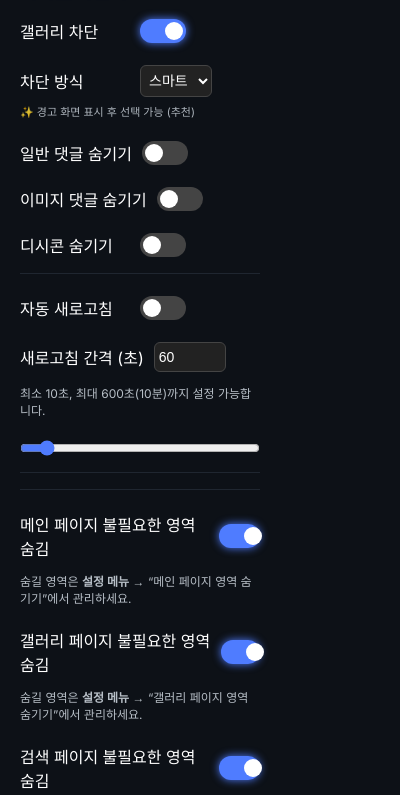
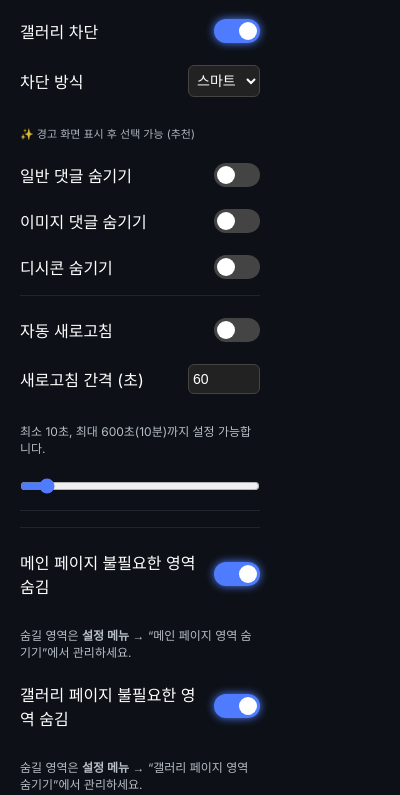
Before and after one commit to diligencefrozen/DCinside-Gallery-Blocker, a browser extension: page popup.html in a window 400 px wide. Shown: the part 49-844 px from the top of the page. Drawn offline with Linux system fonts and the light colour scheme.

Commit message:
Fix hint paragraph margin and styling
Adjust margin for hint paragraph and update styles.

```diff
--- a/popup.html
+++ b/popup.html
@@ -44,6 +44,11 @@
     accent-color:var(--neon);
   }
   label.row{display:flex;align-items:center;gap:10px}
+  /* 라벨은 가변 폭, 입력/스위치는 고정 폭으로 우측 정렬 */
+  label.row > span{flex:1 1 auto;min-width:110px}
+  label.row > .switch,
+  label.row > select,
+  label.row > input[type="number"]{flex:0 0 auto}
 
   /* UID 입력 */
   .row-input{
@@ -61,7 +66,7 @@
     padding:8px 12px;
   }
   .muted{font-size:12px;opacity:.8}
-  .hint{font-size:12px;opacity:.9;color:#c9d1d9;margin-top:-10px}
+  .hint{font-size:12px;opacity:.9;color:#c9d1d9;margin-top:6px}
   ul#uidList{list-style:none;display:flex;flex-direction:column;gap:6px;max-height:120px;overflow:auto}
   ul#uidList li{display:flex;justify-content:space-between;align-items:center;border:1px solid #333;border-radius:8px;padding:6px 8px;background:#151a22}
   ul#uidList code{opacity:.9}
@@ -91,7 +96,7 @@
       <option value="block">하드</option>
     </select>
   </label>
-  <p class="hint" id="blockModeHint" style="margin-top:-16px;font-size:11px;opacity:0.85"></p>
+  <p class="hint" id="blockModeHint" style="font-size:11px;opacity:0.85"></p>
 
   <!-- 댓글 숨기기 -->
   <label class="row">
```
